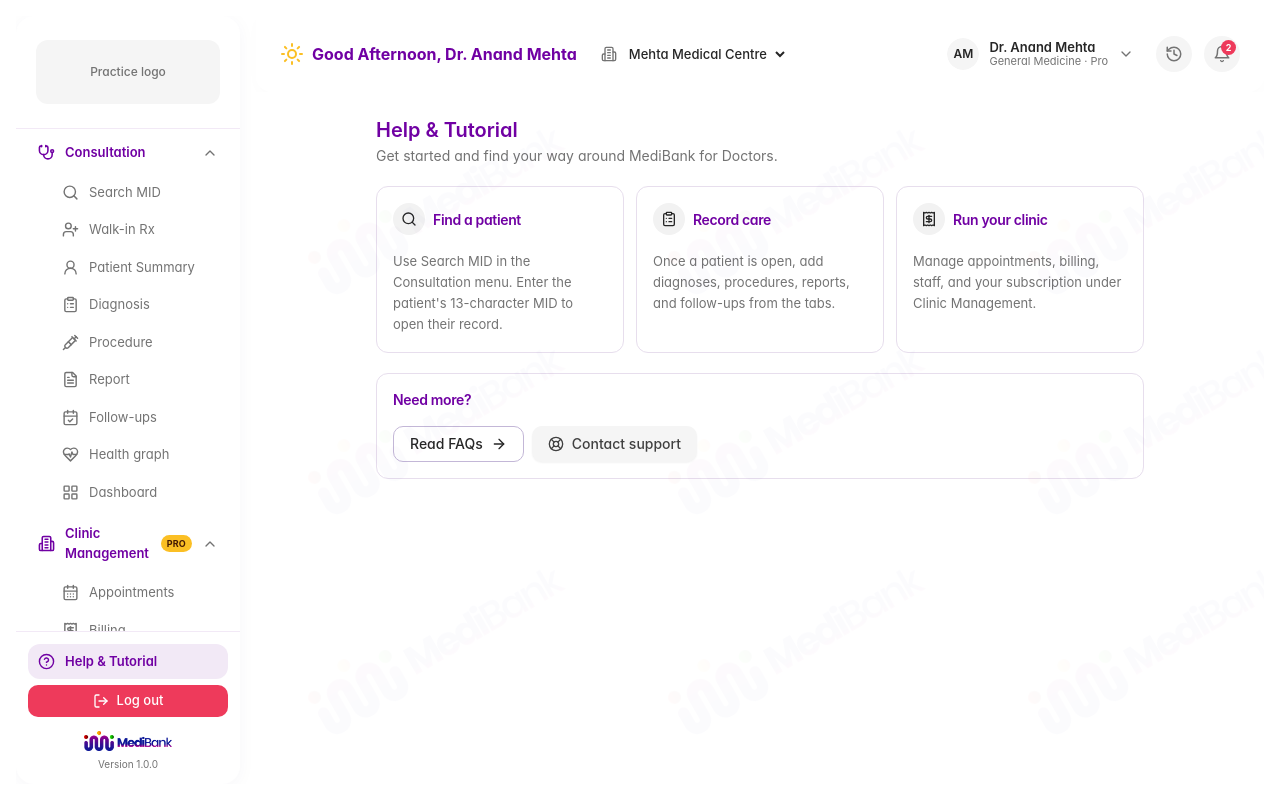
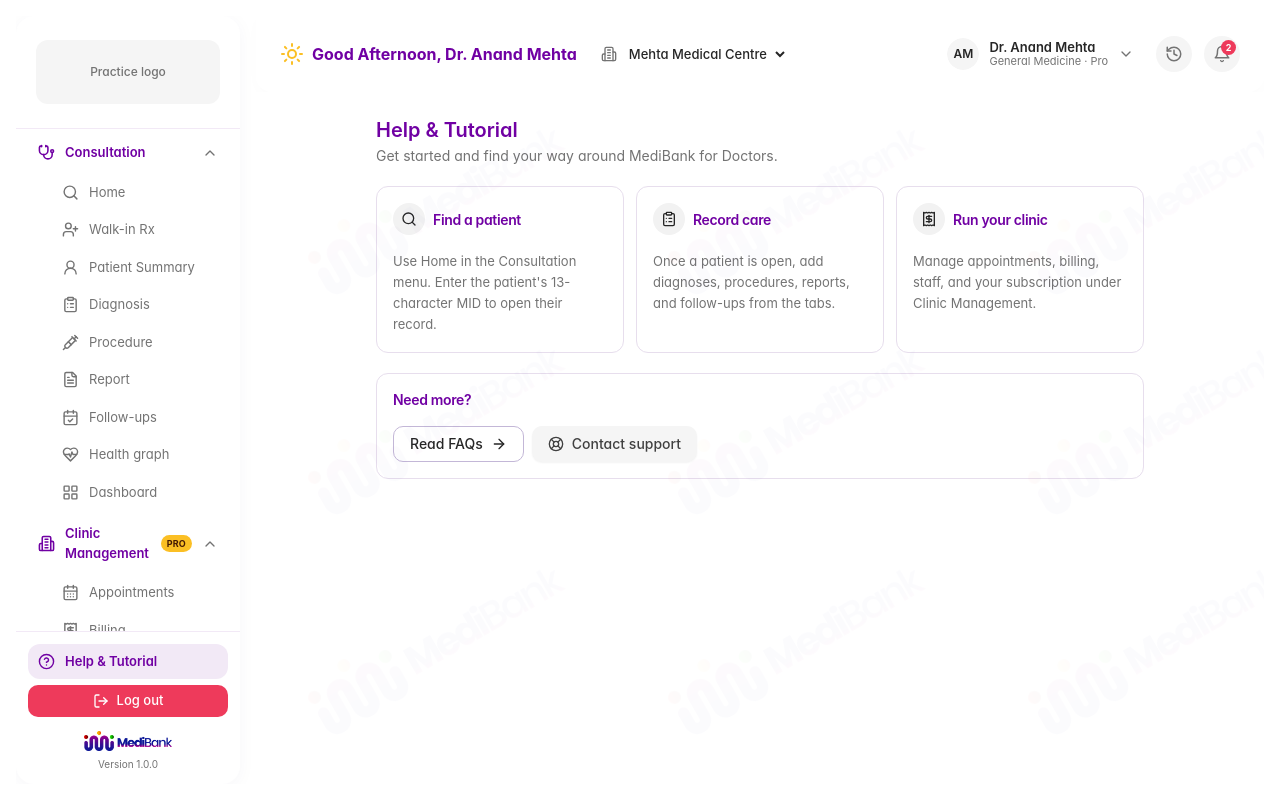
Before and after one commit to AmanDwivedi9335/mb-doctor-ui, a React (Vite) app in the folder apps/doctor/: page /help in a window 1280 px wide. Built offline with nearby package versions, Linux system fonts and the light colour scheme.

Commit message:
Rename Search MID navigation to Home

```diff
--- a/apps/doctor/src/components/layout/Sidebar.tsx
+++ b/apps/doctor/src/components/layout/Sidebar.tsx
@@ -158,7 +158,7 @@
             <GroupHeader icon={Stethoscope} label="Consultation" open={consultOpen} onToggle={() => setConsultOpen((o) => !o)} />
             {consultOpen && (
               <div className="mb-1 mt-0.5 flex flex-col gap-0.5">
-                <Row icon={Search} label="Search MID" to="/" active={pathname === "/"} onNavigate={onNavigate} indent />
+                <Row icon={Search} label="Home" to="/" active={pathname === "/"} onNavigate={onNavigate} indent />
                 <Row icon={UserPlus} label="Walk-in Rx" to="/walk-in" active={pathname === "/walk-in"} onNavigate={onNavigate} indent />
                 <Row icon={UserRound} label="Patient Summary" to={pt("summary")} active={tabActive("summary")} disabled={!mid} onNavigate={onNavigate} indent />
                 <Row icon={ClipboardList} label="Diagnosis" to={pt("diagnosis")} active={tabActive("diagnosis")} disabled={!mid} onNavigate={onNavigate} indent />
--- a/apps/doctor/src/lib/nav.ts
+++ b/apps/doctor/src/lib/nav.ts
@@ -1,6 +1,6 @@
 /** Page title shown in the topbar, derived from the current path. */
 const TITLES: Record<string, string> = {
-  "/": "Search MID",
+  "/": "Home",
   "/dashboard": "Dashboard",
   "/walk-in": "Walk-in Rx",
   "/history": "History",
--- a/apps/doctor/src/pages/Help.tsx
+++ b/apps/doctor/src/pages/Help.tsx
@@ -4,7 +4,7 @@
 import { Button } from "@/components/ui/button";
 
 const TIPS = [
-  { icon: Search, title: "Find a patient", body: "Use Search MID in the Consultation menu. Enter the patient's 13-character MID to open their record." },
+  { icon: Search, title: "Find a patient", body: "Use Home in the Consultation menu. Enter the patient's 13-character MID to open their record." },
   { icon: ClipboardList, title: "Record care", body: "Once a patient is open, add diagnoses, procedures, reports, and follow-ups from the tabs." },
   { icon: Receipt, title: "Run your clinic", body: "Manage appointments, billing, staff, and your subscription under Clinic Management." },
 ];
```
